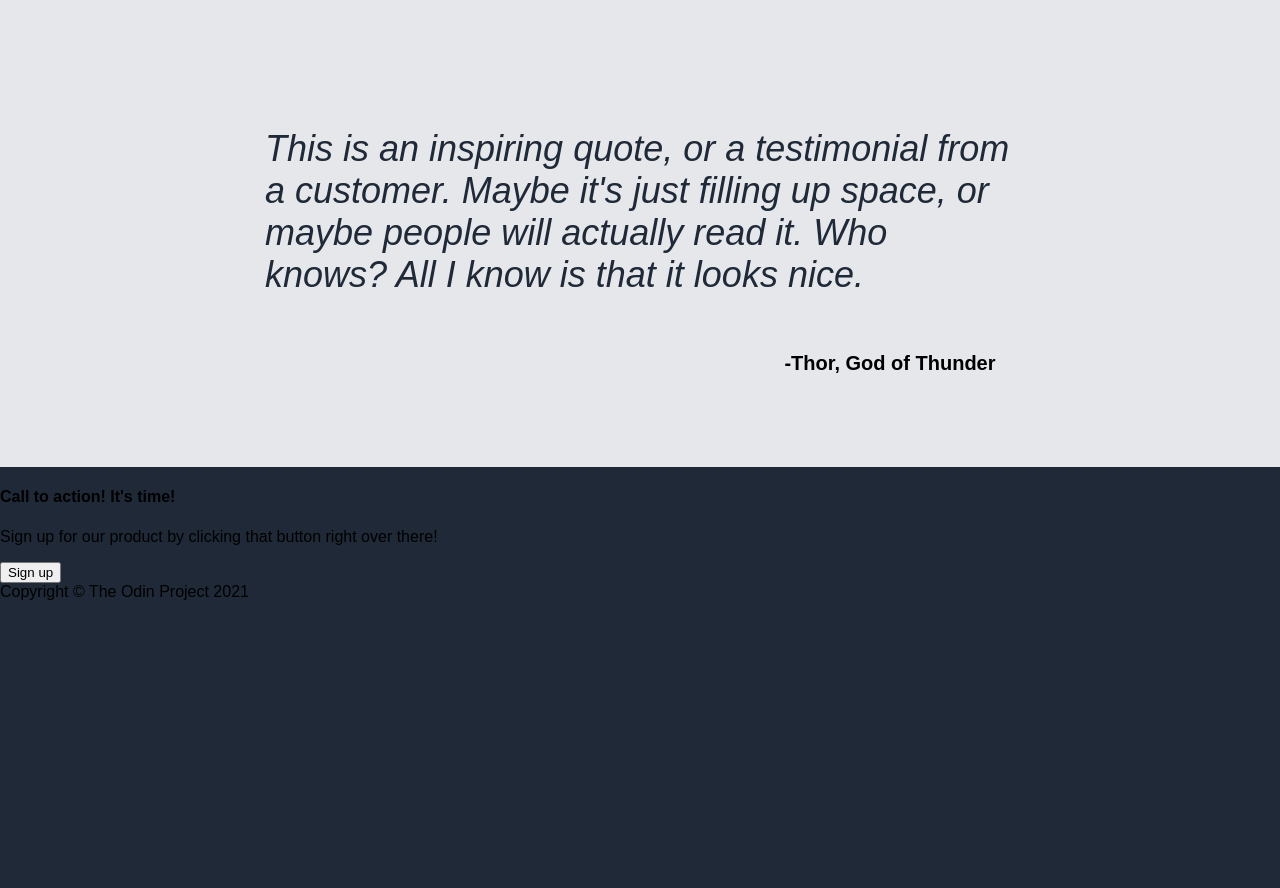
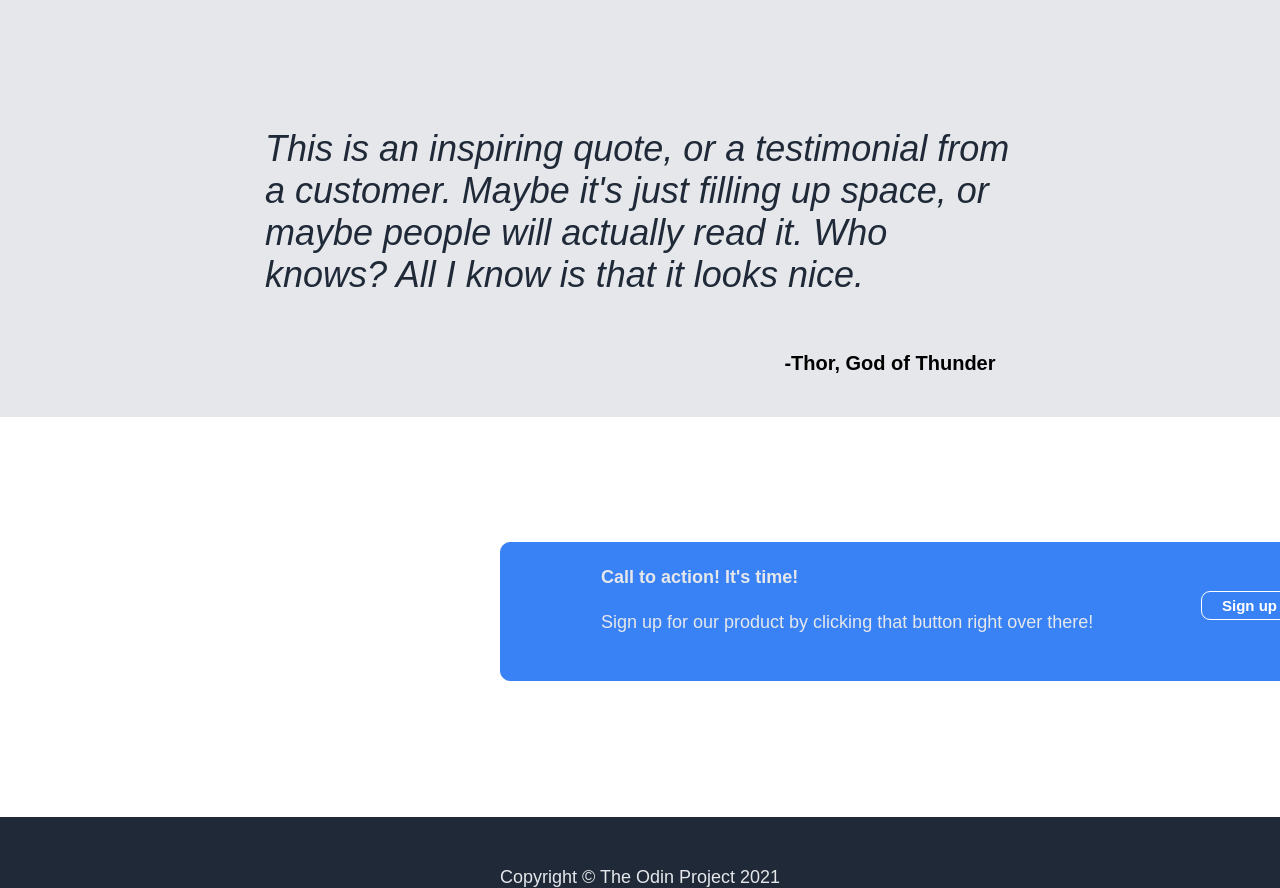
Before and after one commit to zusty/landing-page, a plain HTML site: page index.html in a window 1280 px wide. Shown: the part 998-1886 px from the top of the page. Before the commit the page ends 1599 px from the top, so only its background shows below. Drawn offline with Linux system fonts and the light colour scheme.

Commit message:
Add CSS for 'Call to action' and footer

```diff
--- a/index.css
+++ b/index.css
@@ -52,7 +52,7 @@ ul > li {
 .hero button {
     background-color:#3882f6 ;
     border: 1px solid #3882f6;
-    border-radius:13px;
+    border-radius:9px;
     color: white;
     padding: 5px 20px;
     font-size: 15px;
@@ -143,3 +143,50 @@ ul > li {
     left: 250px;
     font-size: 20px;
 }
+
+.signup {
+    background-color: white;
+    margin-top: -50px;
+    height: 400px;
+    justify-content: center;
+    position: relative;
+    text-align: left;
+}
+
+.inner {
+    background-color: #3882f6;
+    position: relative;
+    width: 900px;
+    color: #e5e7eb;
+    font-size: 18px;
+    left: 500px;
+    top: 125px;
+    border: 1px solid #3882f6;
+    border-radius: 10px;
+    justify-content: center;
+    padding-left: 100px;
+}
+
+.inner h4 {
+    padding-bottom: -50px;
+}
+
+.inner button {
+    background-color:#3882f6 ;
+    border: 1px solid white;
+    border-radius:9px;
+    color: white;
+    padding: 5px 20px;
+    font-size: 15px;
+    font-weight: bold;
+    position: relative;
+    left: 600px;
+    bottom: 60px;
+}
+
+footer {
+    font-size: 18px;
+    color:#e5e7eb;
+    text-align: center;
+    padding-top: 50px;
+}
```
